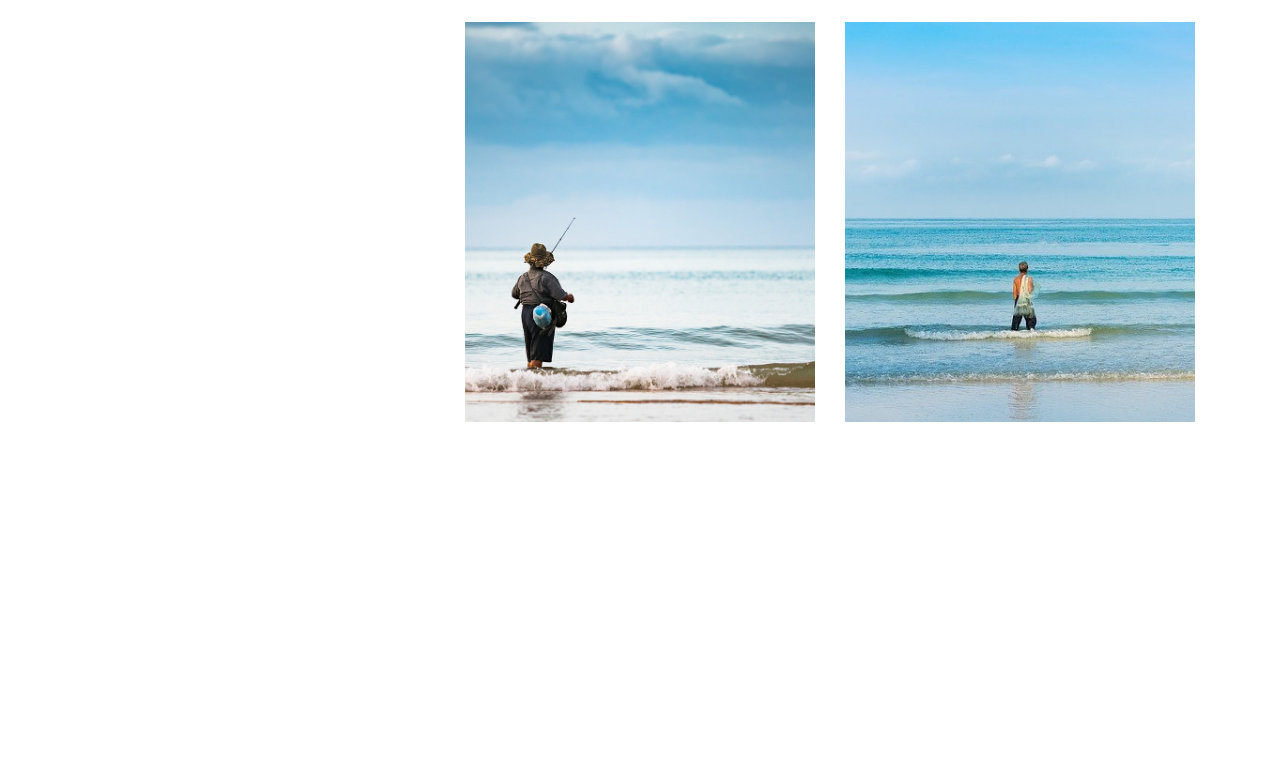
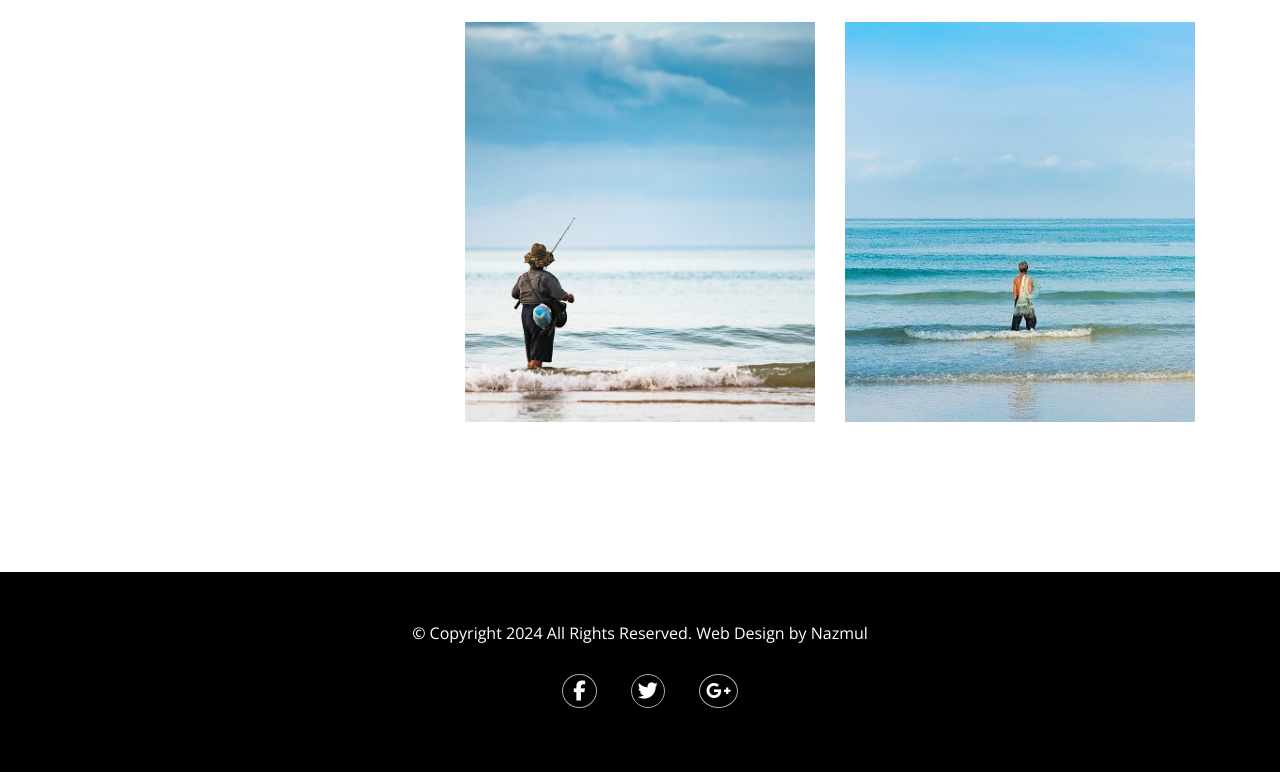
Before and after one commit to n-ahsan/Adventure-World, a plain HTML site: page index.html in a window 1280 px wide. Shown: the part 2529-3301 px from the top of the page. Before the commit the page ends 3051 px from the top, so only its background shows below. Drawn offline with nearby package versions, Linux system fonts and the light colour scheme.

Commit message:
Add files via upload

```diff
--- a/css/style.css
+++ b/css/style.css
@@ -232,3 +232,36 @@ font-weight: 600;
     object-fit: cover;
     margin-bottom: 25px;
 }
+footer{
+    margin-top: 50px;
+    height:200px;
+    background-color: black;
+    padding: 50px 0;
+ }
+ .end-section{
+    color: white;
+    display: grid;
+    justify-content: center;
+ }
+ .icon_section{
+    margin-left: 150px;
+ }
+  .icon_section .social .fa-facebook-f {
+    padding: 6px 10px;
+    border: 1px solid #acacac ;
+    border-radius: 50%;
+    font-size: 20px;
+  }
+  .icon_section .social .fa-twitter {
+    padding: 6px ;
+    border: 1px solid #acacac ;
+    border-radius: 50%;
+    font-size: 20px;
+    margin: 30px;
+  }
+  .icon_section .social .fa-google-plus-g {
+    padding: 6px;
+    border: 1px solid #acacac;
+    border-radius: 50%;
+    font-size: 20px;
+}
--- a/index.html
+++ b/index.html
@@ -6,6 +6,11 @@
     <meta name="viewport" content="width=device-width, initial-scale=1.0">
     <title>Adventure World</title>
     <link rel="stylesheet" href="./css/style.css">
+    <!-- Font Awesome Link -->
+    <link rel="stylesheet" href="https://cdnjs.cloudflare.com/ajax/libs/font-awesome/6.5.2/css/all.min.css"
+        integrity="sha512-SnH5WK+bZxgPHs44uWIX+LLJAJ9/2PkPKZ5QiAj6Ta86w+fsb2TkcmfRyVX3pBnMFcV7oQPJkl9QevSCWr3W6A=="
+        crossorigin="anonymous" referrerpolicy="no-referrer" />
+
 </head>
 
 <body>
@@ -79,7 +84,7 @@
             </div>
         </div>
     </section>
-        <!-- Tour Section -->
+    <!-- Tour Section -->
     <section class="tour-section">
         <div class="container main">
 
@@ -101,6 +106,21 @@
 
         </div>
     </section>
+    <footer>
+        <div class="container">
+            <div class="end-section">
+            <p>© Copyright 2024 All Rights Reserved. Web Design by Nazmul</p>
+
+        <div class="icon_section">
+            <div class="social">
+                <i class="fa-brands fa-facebook-f"></i>
+                <i class="fa-brands fa-twitter"></i>
+                <i class="fa-brands fa-google-plus-g"></i>
+            </div>
+        </div>
+    </div>
+    </div>
+    </footer>
 </body>
 
 </html>
```
